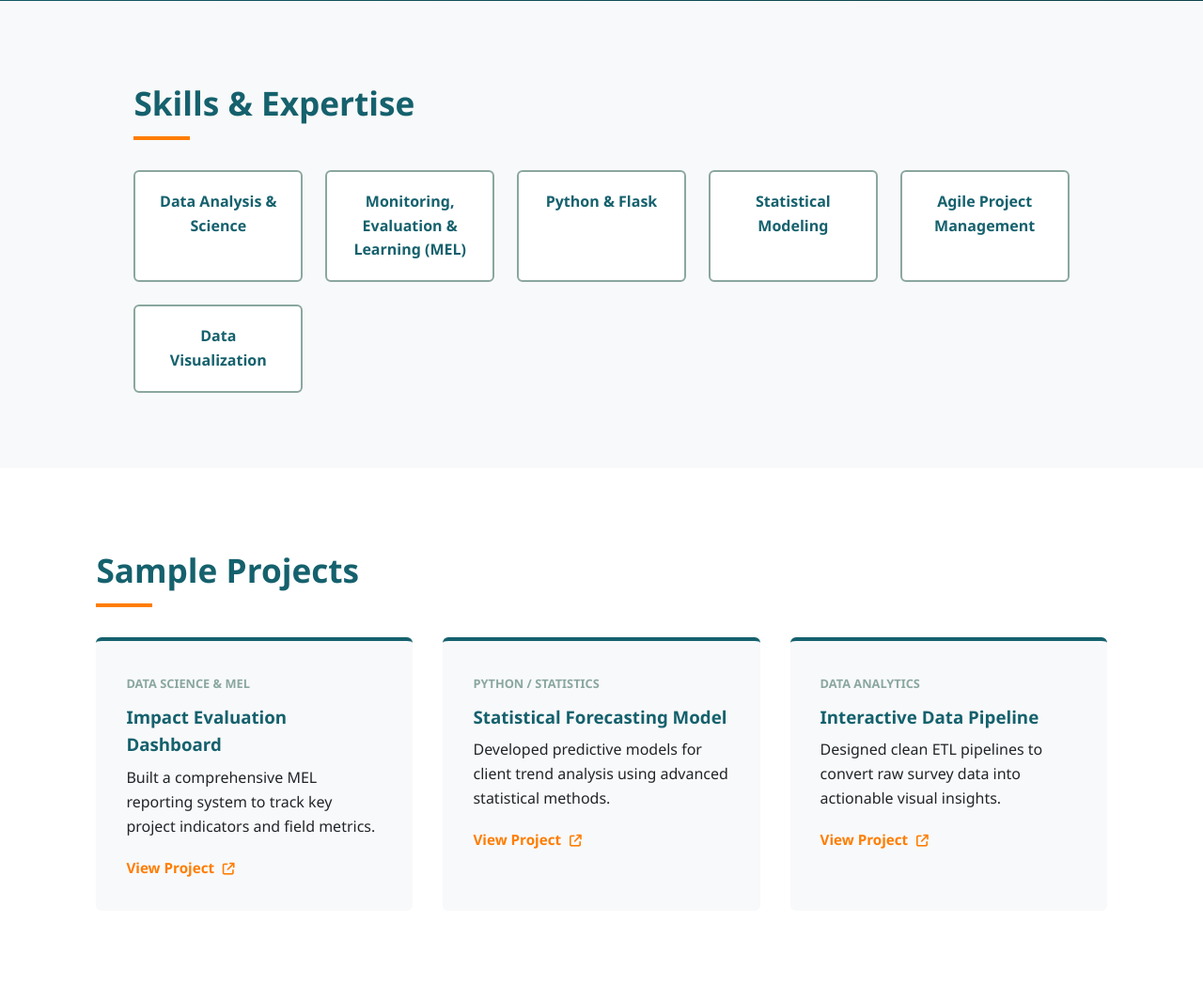
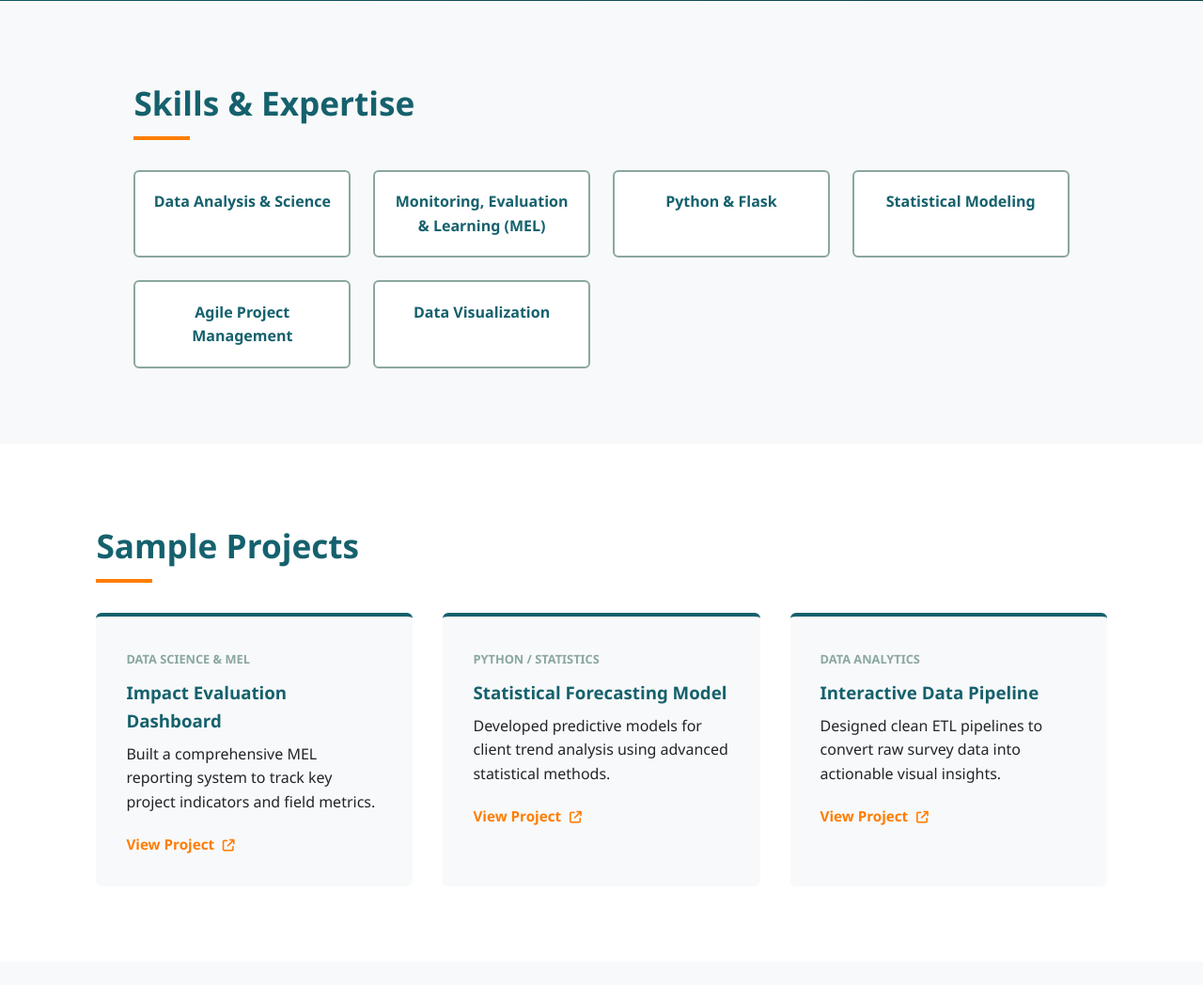
Before and after one commit to LawrenceOtieno/Data-Science-Projects-Portfolio-for-LA, a Flask app: page / in a window 1280 px wide. Shown: the part 543-1591 px from the top of the page at 94% size. Run offline with Flask 3, Linux system fonts and the light colour scheme.

Commit message:
editing style.css

```diff
--- a/static/css/style.css
+++ b/static/css/style.css
@@ -143,7 +143,7 @@ h2::after {
 /* Skills Section */
 .skills-grid {
     display: grid;
-    grid-template-columns: repeat(auto-fit, minmax(160px, 1fr));
+    grid-template-columns: repeat(auto-fit, minmax(180px, 1fr));
     gap: 1.5rem;
 }
 
```
